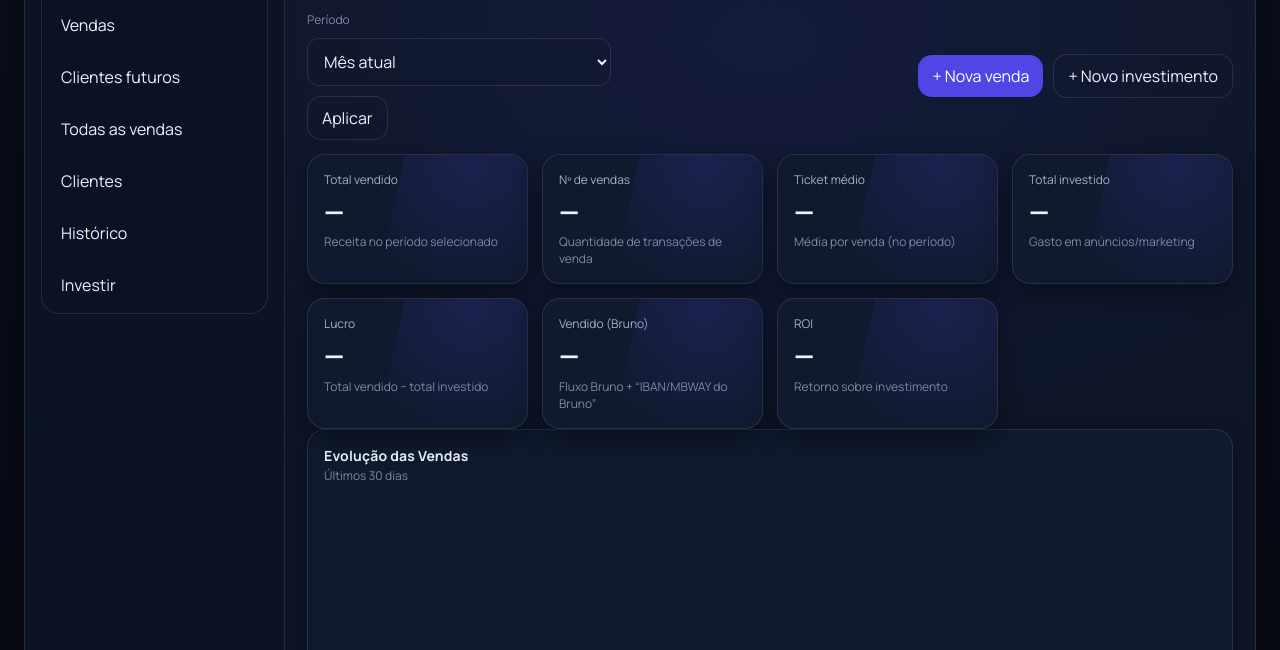
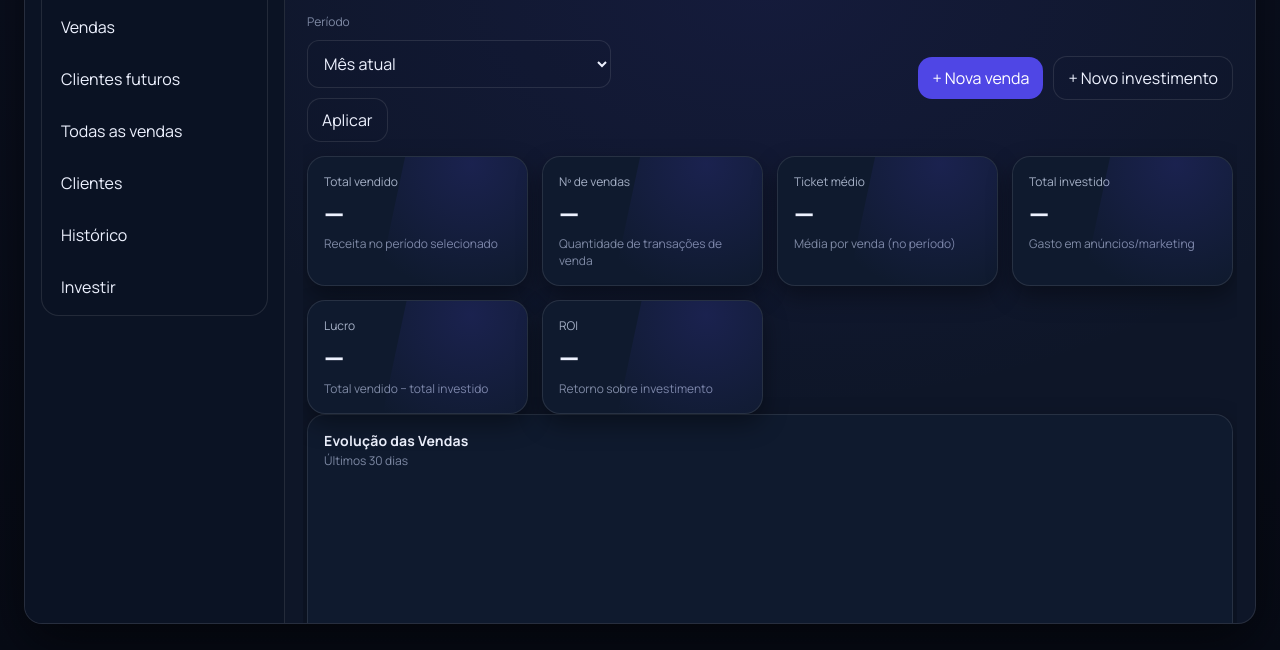
Before and after one commit to BRUNOCELSO1/Coldfear, a website with bundled scripts: page dashboard-spa/index.html in a window 1280 px wide. Shown: the part 150-800 px from the top of the page. Built offline with nearby package versions, Linux system fonts and the light colour scheme; a script that the page names is missing; a web font is replaced by a local one.

Commit message:
Fix layout: scroll no conteúdo e remover KPI Bruno

```diff
--- a/dashboard-spa/index.html
+++ b/dashboard-spa/index.html
@@ -168,11 +168,6 @@
           <p class="kpi-title">Lucro</p>
           <p class="kpi-value" id="kpi-lucro">—</p>
           <div class="kpi-meta">Total vendido − total investido</div>
-        </div>
-        <div class="kpi">
-          <p class="kpi-title">Vendido (Bruno)</p>
-          <p class="kpi-value" id="kpi-bruno-vendido">—</p>
-          <div class="kpi-meta">Fluxo Bruno + “IBAN/MBWAY do Bruno”</div>
         </div>
         <div class="kpi">
           <p class="kpi-title">ROI</p>
--- a/dashboard-spa/styles.css
+++ b/dashboard-spa/styles.css
@@ -128,13 +128,14 @@ button{cursor:pointer}
 .app-shell{
   width:min(1280px, 100%);
   min-height:min(860px, calc(100vh - 52px));
+  max-height:calc(100vh - 52px);
   background:var(--surface);
   border:1px solid var(--border);
   border-radius:18px;
   box-shadow:var(--shadow);
   display:grid;
   grid-template-columns:260px 1fr;
-  overflow:auto;
+  overflow:hidden;
   position:relative;
 }
 .app-shell::before{
@@ -154,6 +155,8 @@ button{cursor:pointer}
   display:flex;
   flex-direction:column;
   gap:16px;
+  overflow:auto;
+  min-height:0;
 }
 .sidebar-top{display:flex; align-items:center; justify-content:space-between}
 .brand{
@@ -217,6 +220,8 @@ button{cursor:pointer}
   display:flex;
   flex-direction:column;
   min-width:0;
+  overflow:hidden;
+  min-height:0;
 }
 .main-top{
   display:grid;
@@ -331,6 +336,9 @@ button{cursor:pointer}
   width:100%;
   margin:0 auto;
   padding:18px 4px 28px;
+  overflow:auto;
+  flex:1;
+  min-height:0;
 }
 .view{display:none; animation:fade .18s ease-out}
 .view.visible{display:block}
@@ -823,6 +831,7 @@ body:not(.theme-light) input[type="date"].input::-webkit-calendar-picker-indicat
   .app-shell{
     grid-template-columns:1fr;
     min-height:calc(100vh - 28px);
+    max-height:calc(100vh - 28px);
   }
   .sidebar{
     border-right:0;
```
